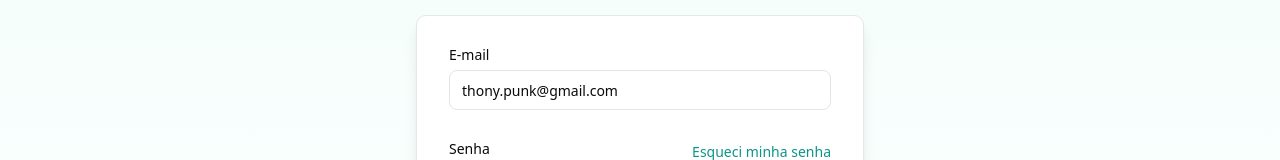
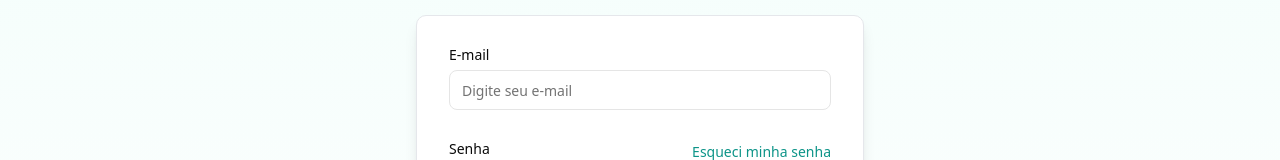
Before and after one commit to AnthonyRichardD/tamus-dashboard-front, a React (Vite) app: page /login in a window 1280 px wide. Shown: the part 293-453 px from the top of the page. Built offline with nearby package versions, Linux system fonts and the light colour scheme.

Commit message:
Update Login.tsx

```diff
--- a/src/pages/Login.tsx
+++ b/src/pages/Login.tsx
@@ -39,8 +39,8 @@ export function Login() {
   const form = useForm<z.infer<typeof formSchema>>({
     resolver: zodResolver(formSchema),
     defaultValues: {
-      email: 'thony.punk@gmail.com',
-      password: '12345678',
+      email: '',
+      password: '',
     },
   });
 
```
